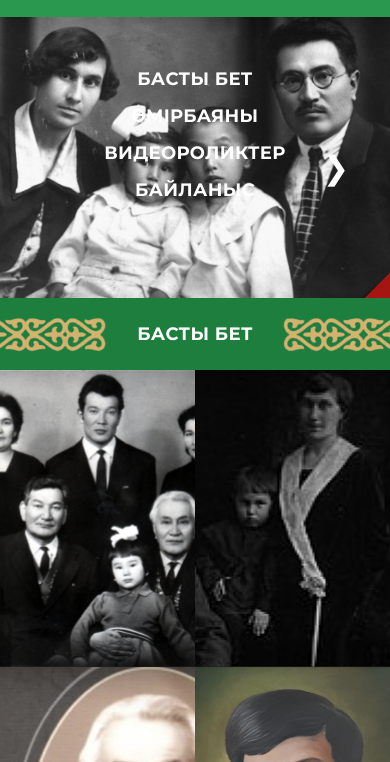
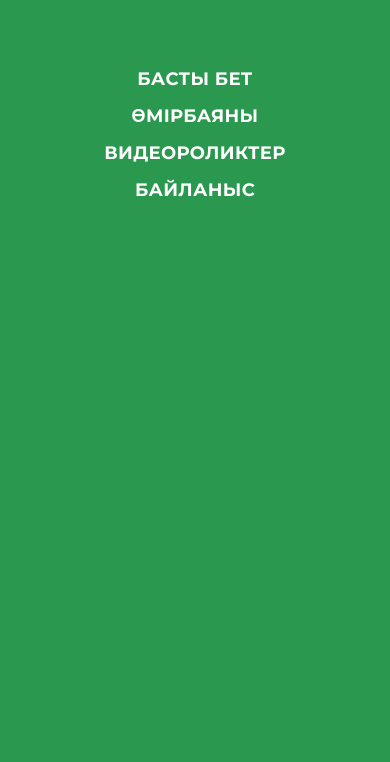
Before and after one commit to plewfx/alimhan, a plain HTML site: page index.html in a window 390 px wide. Both pictures are taken after a click on the label 333 px from the left and 49 px from the top of the page. Shown: the part 82-844 px from the top of the page. Drawn offline with Linux system fonts and the light colour scheme.

Commit message:
Update style.css

```diff
--- a/style.css
+++ b/style.css
@@ -169,6 +169,7 @@ a {
 }
 
 .burger__list {
+    background: #2a994f;
     height: 100vh;
     width: 100vw;
     padding: 150px 15px 15px 15px;
```
